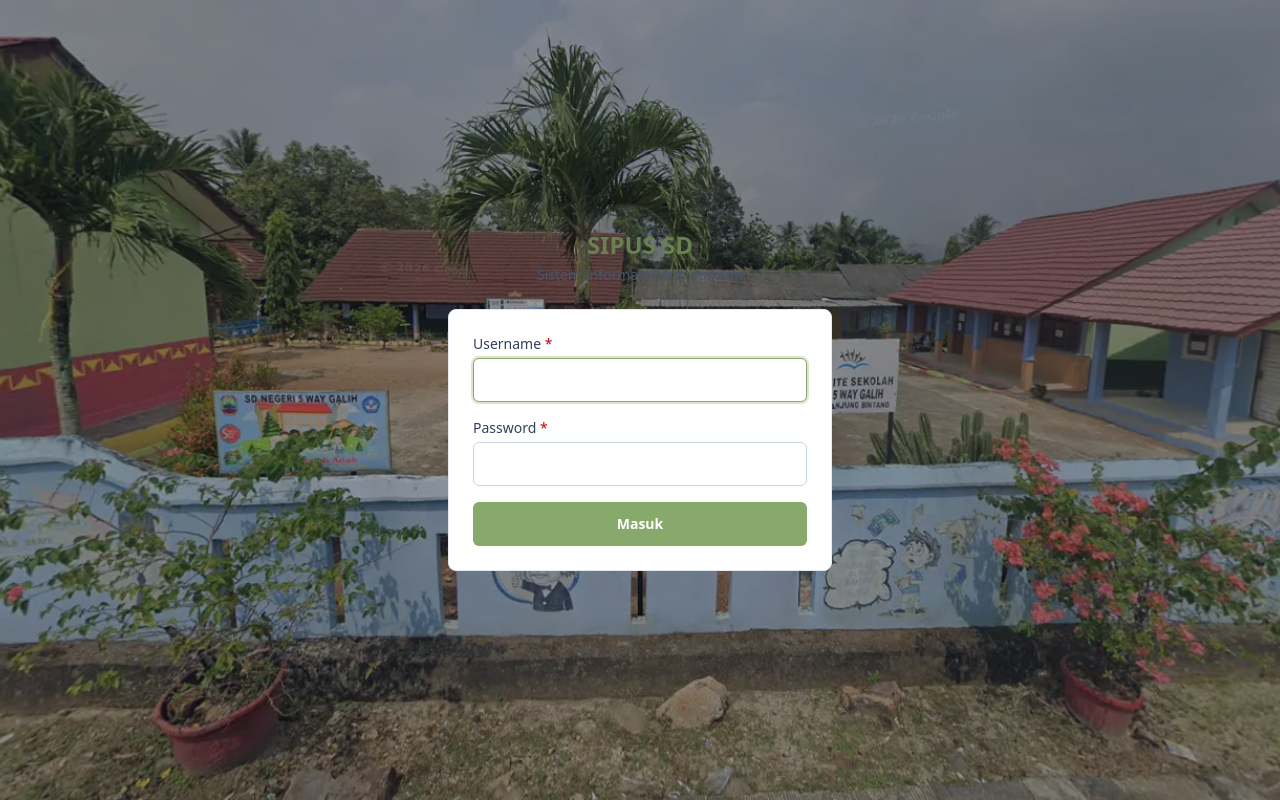
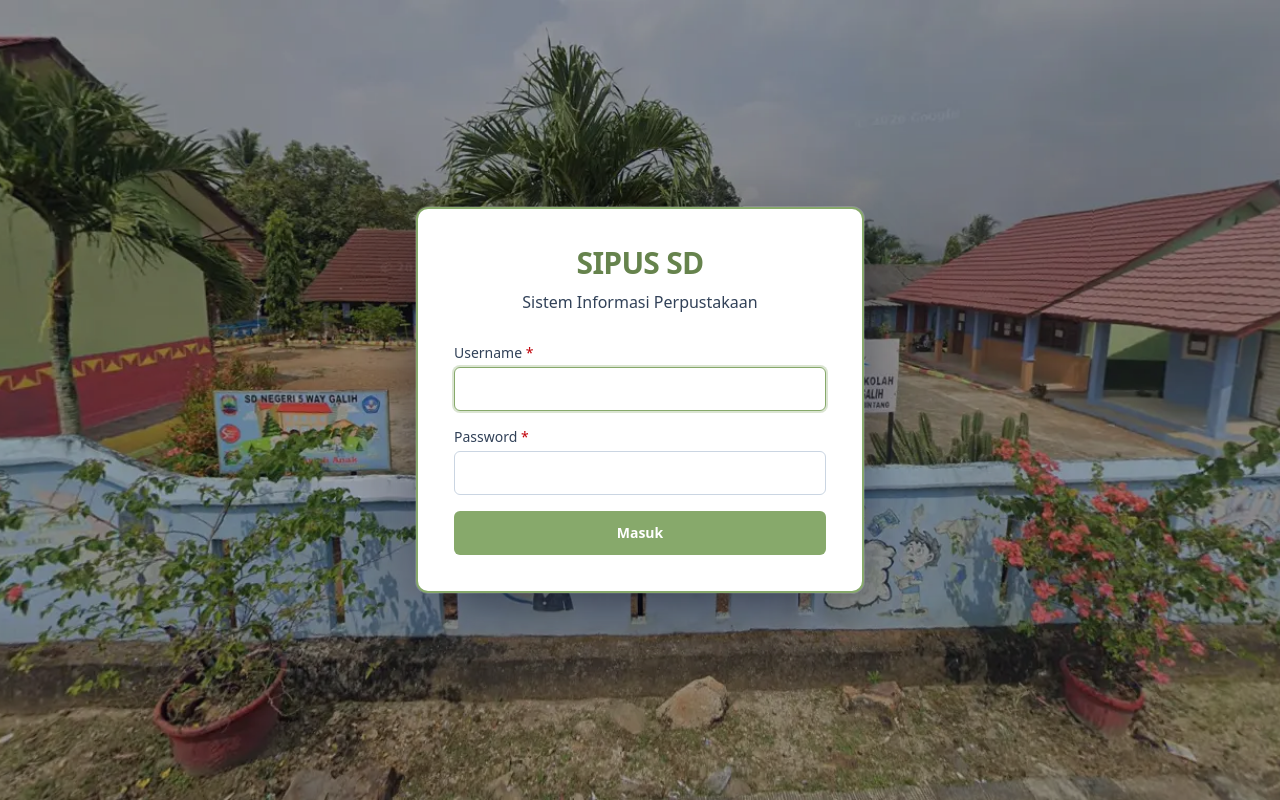
Before and after one commit to MA-D-A/SIMPUS_SD, a Laravel app: template resources/views/auth/login.blade.php in a window 1280 px wide. Run offline with Laravel 12, Linux system fonts and the light colour scheme; the template is opened without the code that fills it, so the values that code supplies are empty; style sheets or scripts are compiled from the project's sources.

Commit message:
fix ui guest terakhir

```diff
--- a/resources/css/app.css
+++ b/resources/css/app.css
@@ -12,6 +12,11 @@
 }
 
 @layer components {
+    .login-panel {
+        @apply rounded-xl border border-white/80 bg-white p-7 sm:p-9;
+        box-shadow: 0 24px 70px -20px rgb(2 6 23 / 72%), 0 0 0 1px rgb(255 255 255 / 20%);
+    }
+
     .card {
         @apply rounded-lg border border-slate-200 bg-white;
     }
--- a/resources/views/auth/login.blade.php
+++ b/resources/views/auth/login.blade.php
@@ -3,12 +3,15 @@
 @section('judul', 'Masuk')
 
 @section('konten')
-    <div class="mb-6 text-center">
-        <h1 class="text-2xl font-bold text-primary-strong">SIPUS SD</h1>
-        <p class="mt-1 text-sm text-slate-600">Sistem Informasi Perpustakaan {{ $pengaturan->nama_sekolah }}</p>
-    </div>
+    <section class="login-panel border-2 border-primary font-sans">
+        <header class="mb-7 text-center">
+            <h1 class="text-3xl font-bold tracking-tight text-primary-strong">SIPUS SD</h1>
+            <p class="mx-auto mt-2 max-w-xs text-base leading-relaxed text-slate-700">
+                <span class="block">Sistem Informasi Perpustakaan</span>
+                <span class="block">{{ $pengaturan->nama_sekolah }}</span>
+            </p>
+        </header>
 
-    <div class="card p-6">
         @if (session('sukses'))
             <p role="status" class="mb-4 rounded-md border border-green-200 bg-green-50 px-3 py-2 text-sm text-green-800">
                 {{ session('sukses') }}
@@ -21,5 +24,5 @@
             <x-field name="password" label="Password" type="password" required autocomplete="current-password" />
             <button type="submit" class="btn btn-primary w-full">Masuk</button>
         </form>
-    </div>
+    </section>
 @endsection
--- a/resources/views/layouts/guest.blade.php
+++ b/resources/views/layouts/guest.blade.php
@@ -7,13 +7,13 @@
     @vite(['resources/css/app.css', 'resources/js/app.js'])
 </head>
 <body
-    class="relative flex min-h-screen items-center justify-center bg-slate-800 px-4 py-10 text-slate-900 antialiased"
+    class="relative isolate flex min-h-screen items-center justify-center overflow-x-hidden bg-slate-950 px-4 py-10 text-slate-900 antialiased sm:px-6"
     style="background-image: url('{{ asset('images/perpustakaan.webp') }}'); background-size: cover; background-position: center; background-attachment: fixed;"
 >
-    {{-- Lapisan gelap tipis supaya konten tetap mudah dibaca di atas foto --}}
-    <div class="pointer-events-none fixed inset-0 bg-slate-900/40"></div>
+    {{-- Lapisan kontras menjaga formulir terbaca sekaligus menonjolkan foto perpustakaan. --}}
+    <div aria-hidden="true" class="pointer-events-none fixed inset-0 bg-slate-950/30"></div>
 
-    <main class="relative z-10 w-full max-w-sm">
+    <main class="relative z-10 w-full max-w-md">
         @yield('konten')
     </main>
 </body>
```
